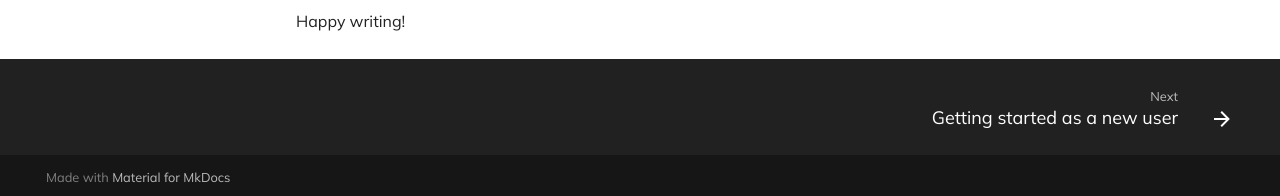
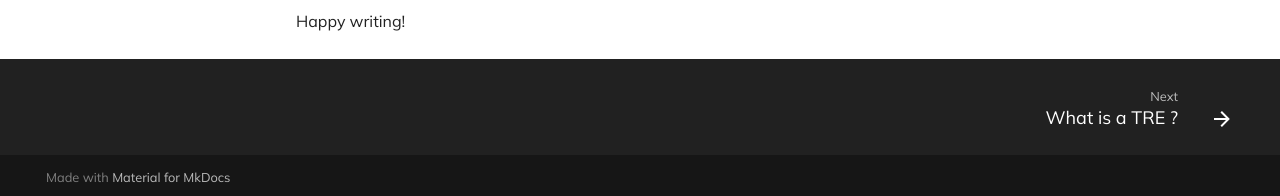
Before and after one commit to genes-and-health/TRE-documentation-v3, an MkDocs documentation site: the page built from docs/how-to-update-this-documentation.md, in a window 1280 px wide and 900 px high, scrolled down 3730 px. Shown: the part 701-897 px from the top of the window. Built offline with MkDocs 1.6.1 and Material for MkDocs 9.7.7, drawn with Linux system fonts in a browser that asks for light colours; comment, search, counter and statistics services are not loaded.

Commit message:
Update mkdocs.yml

```diff
--- a/mkdocs.yml
+++ b/mkdocs.yml
@@ -57,7 +57,7 @@ markdown_extensions:
   - md_in_html
 nav:
   - How to update this documentation: how-to-update-this-documentation.md
-  - What is a TRE ?: what-is-a-tre-?.md
+  - What is a TRE ?: what-is-a-tre.md
   - Getting started as a new user: getting-started-as-a-new-user.md
   - Latest TRE data updates and changes: latest-tre-data-updates-and-changes.md
 #  - Trusted Research Environment (TRE): heading=h.vhgcd46bp2tb.md
```
